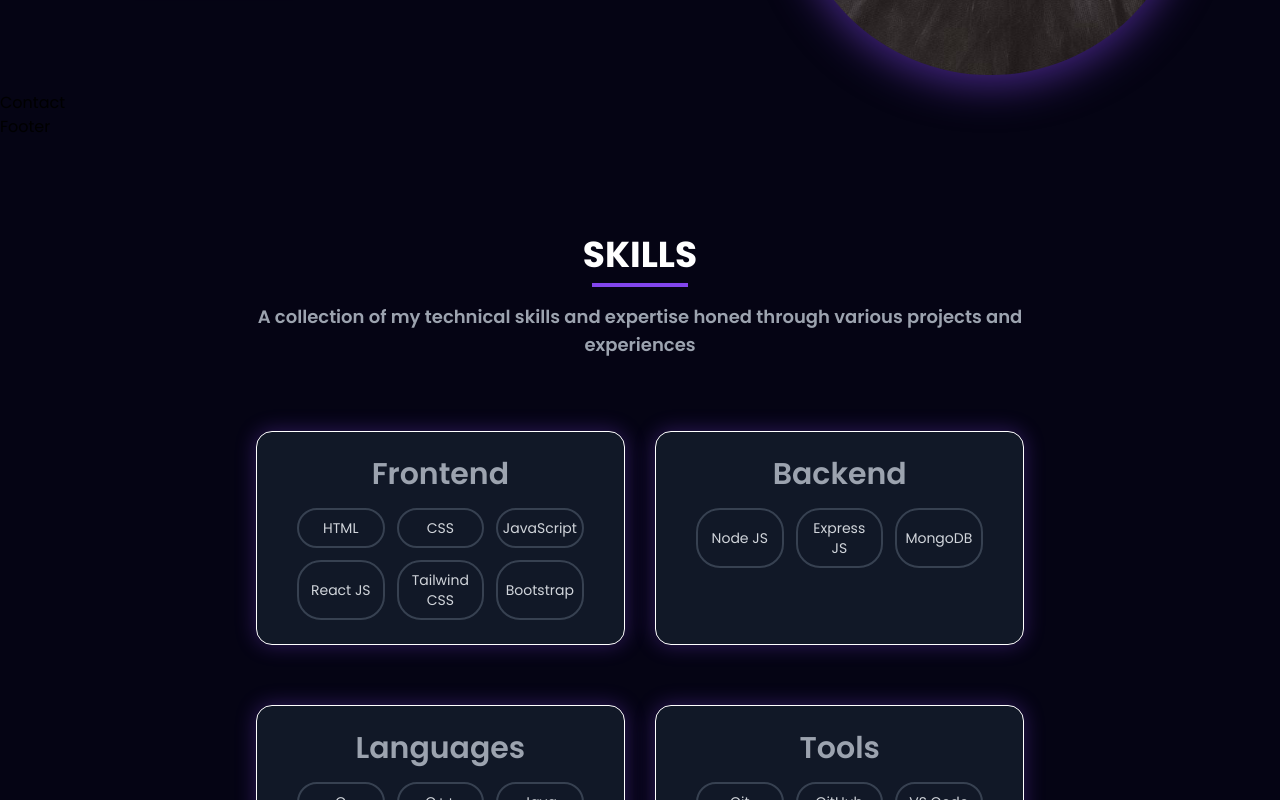
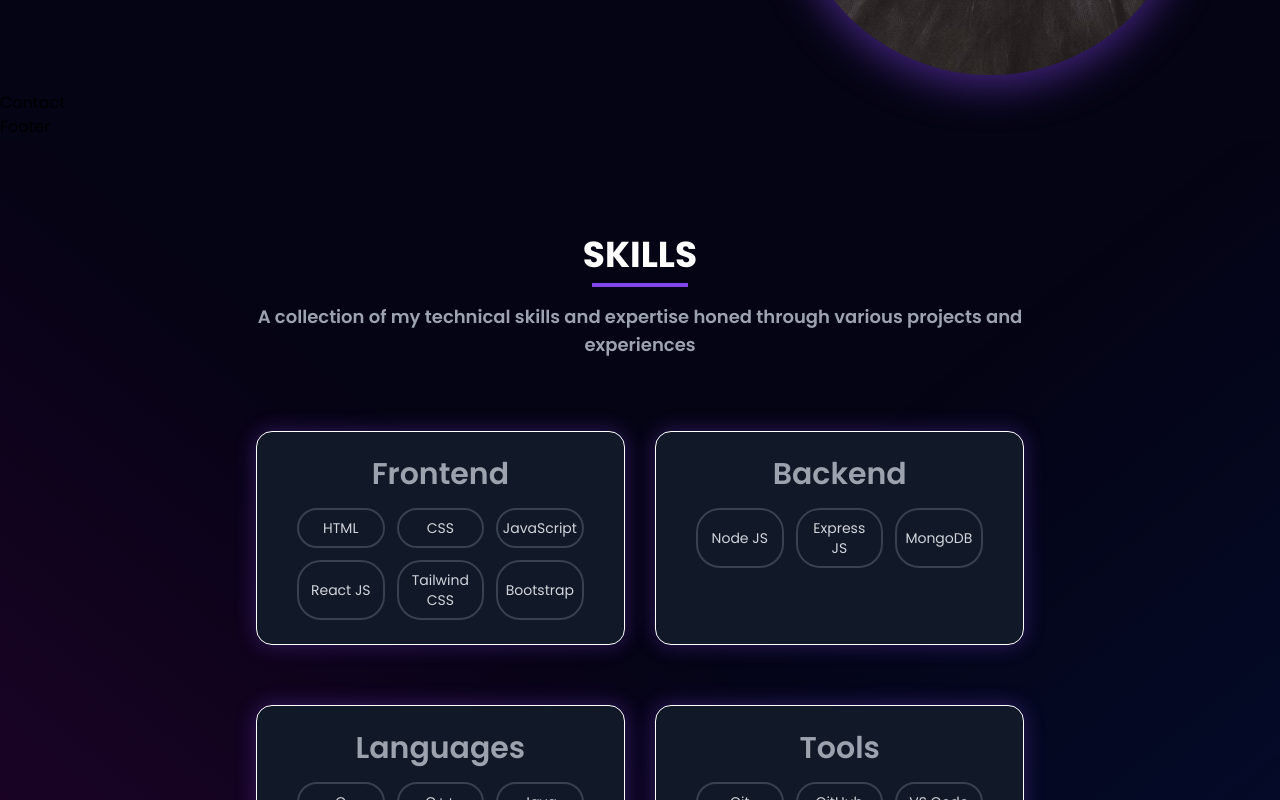
Before and after one commit to madhumitasugandhi/myportfolio, a React (Vite) app: page / in a window 1280 px wide. Shown: the part 860-1660 px from the top of the page. Built offline with nearby package versions, Linux system fonts and the light colour scheme.

Commit message:
Portfolio updated.

```diff
--- a/src/components/Navbar/Navbar.jsx
+++ b/src/components/Navbar/Navbar.jsx
@@ -26,7 +26,6 @@ const Navbar = () => {
   const menuItems = [
     { id: "about", label: "About" },
     { id: "skills", label: "Skills" },
-    { id: "experince", label: "Experince" },
     { id: "work", label: "Work" },
     { id: "education", label: "Education" },
   ];
--- a/src/components/Skills/Skills.jsx
+++ b/src/components/Skills/Skills.jsx
@@ -5,7 +5,7 @@ const Skills = () => {
   return (
     <section
       id="skills"
-      className="py-24 pb-24 px-[12vw] md:px-[7vw] lg:px-[20vw] font-sans bg-skills-gradient clip-path-custom "
+      className="py-24 pb-24 px-[12vw] md:px-[7vw] lg:px-[20vw] font-sans bg-skills-gradient clip-path-custom"
     >  <div className="text-center mb-8">
         <h2 className="text-3xl sm:text-4xl font-bold text-white">SKILLS</h2>
         <div className="w-24 h-1 bg-[#8245ec] mx-auto mt-2"></div>
--- a/src/components/Work/Work.jsx
+++ b/src/components/Work/Work.jsx
@@ -16,7 +16,7 @@ const Work = () => {
   return (
     <section
       id="work"
-      className="py-24 pb-24 px-[12vw] md:px-[7vw] lg:px-[20vw] font-sans relative"
+      className="py-24 pb-24 px-[12vw] md:px-[7vw] lg:px-[20vw] font-sans relative "
     >
       <div className="text-center mb-16">
         <h2 className="text-4xl font-bold text-white">PROJECTS</h2>
--- a/src/index.css
+++ b/src/index.css
@@ -16,7 +16,7 @@ html {
     .clip-path-custom {
       clip-path: polygon(0 0, 100% 0, 100% 98%, 75% 95%, 0 100%);
     }
-    .clip-path-custom-3 {
-        clip-path: polygon(0 0, 100% 0, 100% 98%, 75% 96%, 0 100%);
+    .clip-path-custom-2 {
+        clip-path: polygon(0 0, 100% 0, 100% 98%, 25% 95%, 0 100%);
       }
   }
--- a/tailwind.config.js
+++ b/tailwind.config.js
@@ -17,9 +17,9 @@ export default {
       animation: {
         blob: 'blob 10s infinite',
       },
-      backgroundImage:{
-        'skills-gradient': 'liner-gradient(38.73deg, rgba(204,0,187,0.15)0%, rgba (201,32,184,0)50%), liner-gradient(141.27deg, rgba(0,70,209,0.1)50%, rgba(0,70,209,0.15)100%)'
-      }
+      backgroundImage: {
+        'skills-gradient': 'linear-gradient(38.73deg, rgba(204, 0, 187, 0.15) 0%, rgba(201, 32, 184, 0) 50%), linear-gradient(141.27deg, rgba(0, 70, 209, 0) 50%, rgba(0, 70, 209, 0.15) 100%)',
+      },
     },
   },
   plugins: [],
```
